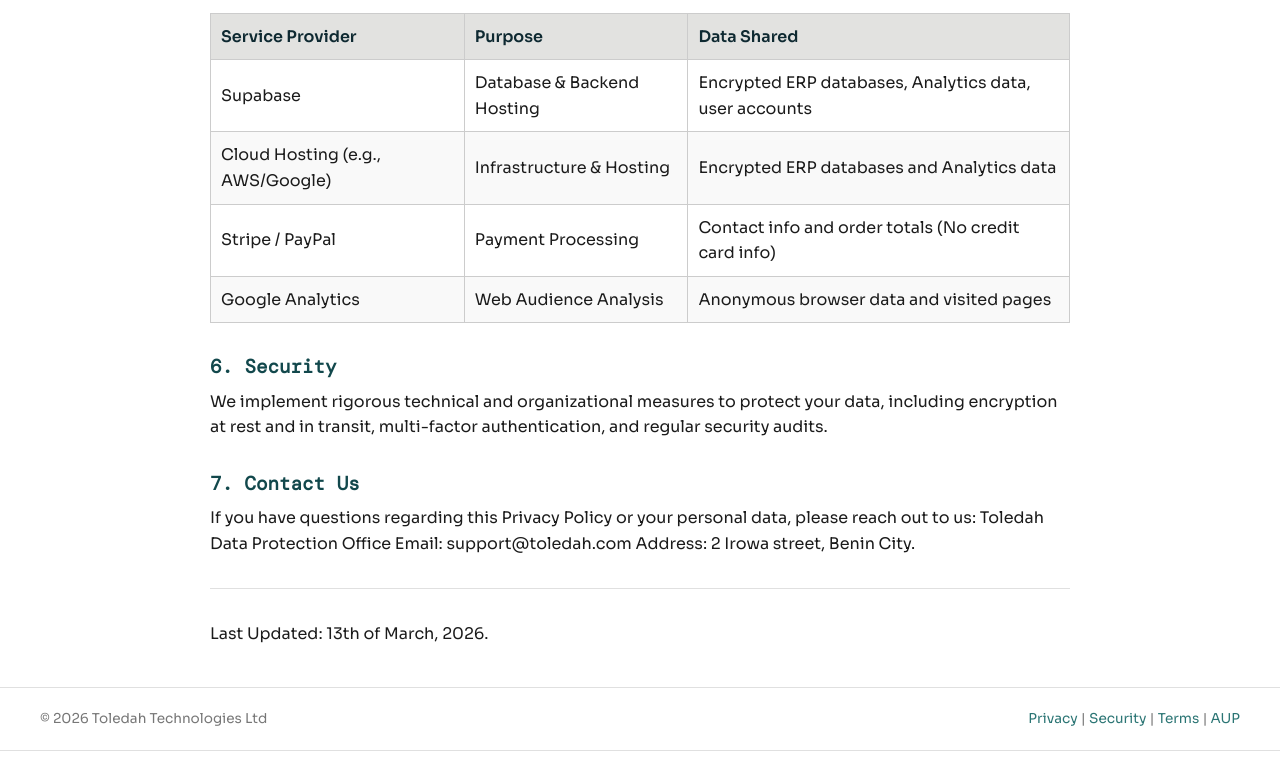
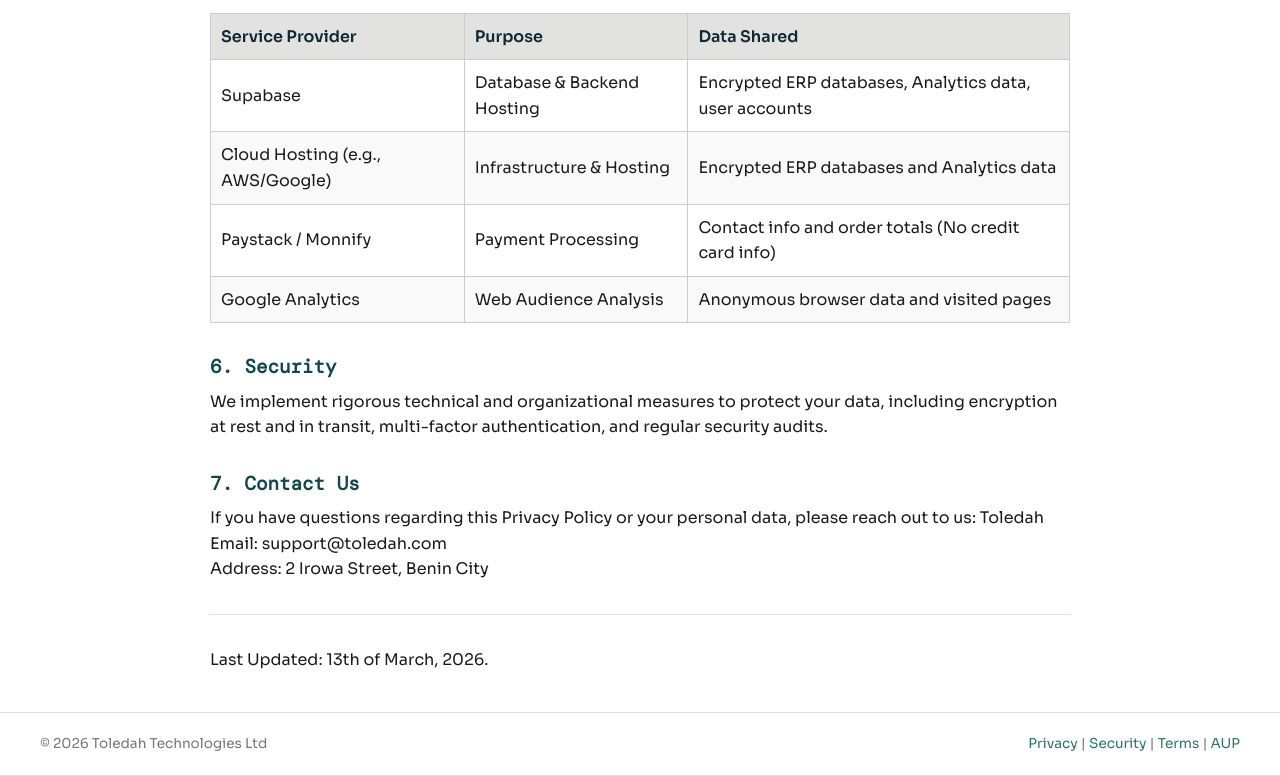
Before and after one commit to Evanometre/toledah-web, an Eleventy site: page legal/privacy.html in a window 1280 px wide. Shown: the part 1740-2516 px from the top of the page. Before the commit the page ends 2491 px from the top, so only its background shows below. Built offline with nearby package versions, Linux system fonts and the light colour scheme; Eleventy itself is replaced by a stand-in of ours; files that its build step writes are made by us from their sources; a web font is replaced by a local one.

Commit message:
Update privacy.html

```diff
--- a/legal/privacy.html
+++ b/legal/privacy.html
@@ -130,7 +130,7 @@ This policy explains what information is collected, why it is collected, and how
       <td style="padding: 10px; border: 1px solid #ccc;">Encrypted ERP databases and Analytics data</td>
     </tr>
     <tr style="background-color: #ffffff;">
-      <td style="padding: 10px; border: 1px solid #ccc;">Stripe / PayPal</td>
+      <td style="padding: 10px; border: 1px solid #ccc;">Paystack / Monnify</td>
       <td style="padding: 10px; border: 1px solid #ccc;">Payment Processing</td>
       <td style="padding: 10px; border: 1px solid #ccc;">Contact info and order totals (No credit card info)</td>
     </tr>
@@ -150,7 +150,9 @@ This policy explains what information is collected, why it is collected, and how
       <h3>7. Contact Us
 </h3>
   <p>If you have questions regarding this Privacy Policy or your personal data, please reach out to us:
-Toledah Data Protection Office Email: support@toledah.com Address: 2 Irowa street, Benin City.</p>
+Toledah<br>
+Email: support@toledah.com<br>
+Address: 2 Irowa Street, Benin City
 
   <hr>
 
```
